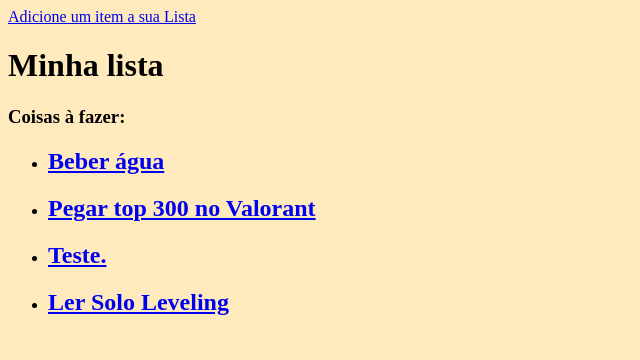
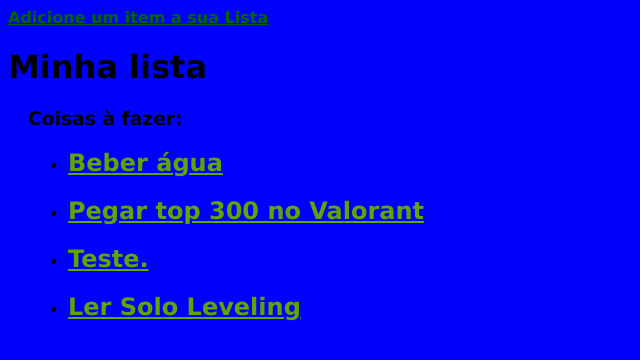
Before and after one commit to jotaven/Fabrica-de-software, a Django app: page /principal/ in a window 1280 px wide. Shown: the top 360 px of the page, without its empty margins (0-640 px from the left). Run offline with Django 4.2, Linux system fonts and the light colour scheme; data comes from the database, SQL or seed files in the repository; both versions use the stored data as it was after the commit.

Commit message:
adicionar CSS

```diff
--- a/minhalista/urls.py
+++ b/minhalista/urls.py
@@ -4,7 +4,7 @@ from .views import viewApagar, viewCriar, viewDetalhe, viewPrincipal
 
 urlpatterns = [
        path("principal/", viewPrincipal, name = "principal"),
+       path('criar-item', viewCriar, name='criar'),
        path('list-item/<int:id>/', viewDetalhe, name='detalhe'),
        path('apagar/<int:id>/', viewApagar, name='apague'),
-       path('criar-item', viewCriar, name='criar')
 ]
--- a/static/css/main.css
+++ /dev/null
@@ -1,3 +0,0 @@
-body {
-    background-color: rgb(255, 234, 190);
-}
--- /dev/null
+++ b/static/css/style.css
@@ -0,0 +1,23 @@
+body {
+    color: rgb(0, 0, 0);
+    background: blue;
+    font-family: 'Lucida Sans', 'Lucida Sans Regular', 'Lucida Grande', 'Lucida Sans Unicode', Geneva, Verdana, sans-serif
+}
+
+a {
+    color: rgb(0, 102, 0);
+    font-weight: 800;
+}
+
+h3 {
+    margin-left: 20px;
+}
+
+ul {
+    margin-left: 20px;
+}
+
+li a {
+    font-weight: bold;
+    color: rgb(98, 163, 0)
+}
--- a/templates/criar.html
+++ b/templates/criar.html
@@ -7,13 +7,12 @@
     <title>Document</title>
 </head>
 <body>
-    <div></div>
     <div>
         <h1>Adicione um item a sua Lista</h1>
         <form enctype = "multipart/form-data" method = "POST">
             {% csrf_token %}
             {{ formulario.as_p }}
-            <button type="submit">salvar</button>
+            <button type="submit">Salvar</button>
         </form>
     </div>
 
--- a/templates/detalhe.html
+++ b/templates/detalhe.html
@@ -8,10 +8,10 @@
 </head>
 <body>
     <div>
-        <a href="{% url 'principal' %}">voltar</a>
+        <a href="{% url 'principal' %}">Voltar</a>
 
     </div>
-    <h2>{{listaPesquisada.titulo}}</h2><a href="{% url 'apague' listaPesquisada.id %}">apagar</a>
+    <h2>{{listaPesquisada.titulo}}</h2><a href="{% url 'apague' listaPesquisada.id %}">Apagar</a>
     <p>{{listaPesquisada.texto}}</p>
 </body>
 </html>
--- a/templates/principal.html
+++ b/templates/principal.html
@@ -5,7 +5,8 @@
     <meta charset="UTF-8">
     <meta http-equiv="X-UA-Compatible" content="IE=edge">
     <meta name="viewport" content="width=device-width, initial-scale=1.0">
-    <link rel="stylesheet" href="{% static 'css/main.css' %}">
+
+    <link rel="stylesheet" href="{% static 'css/style.css' %}">
     <title>Principal</title>
 </head>
 <body>
```
Also changed, not shown: db.sqlite3.
